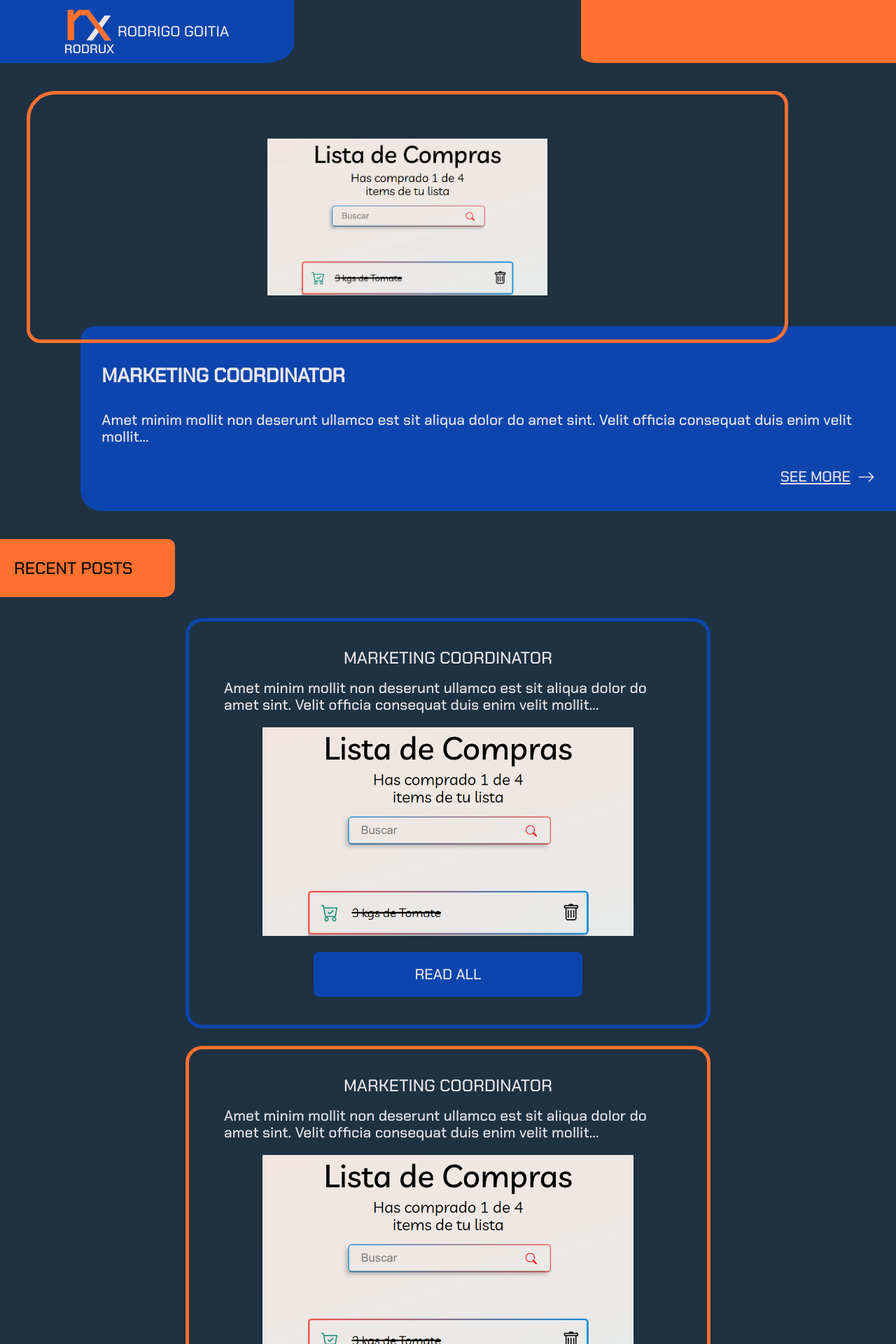
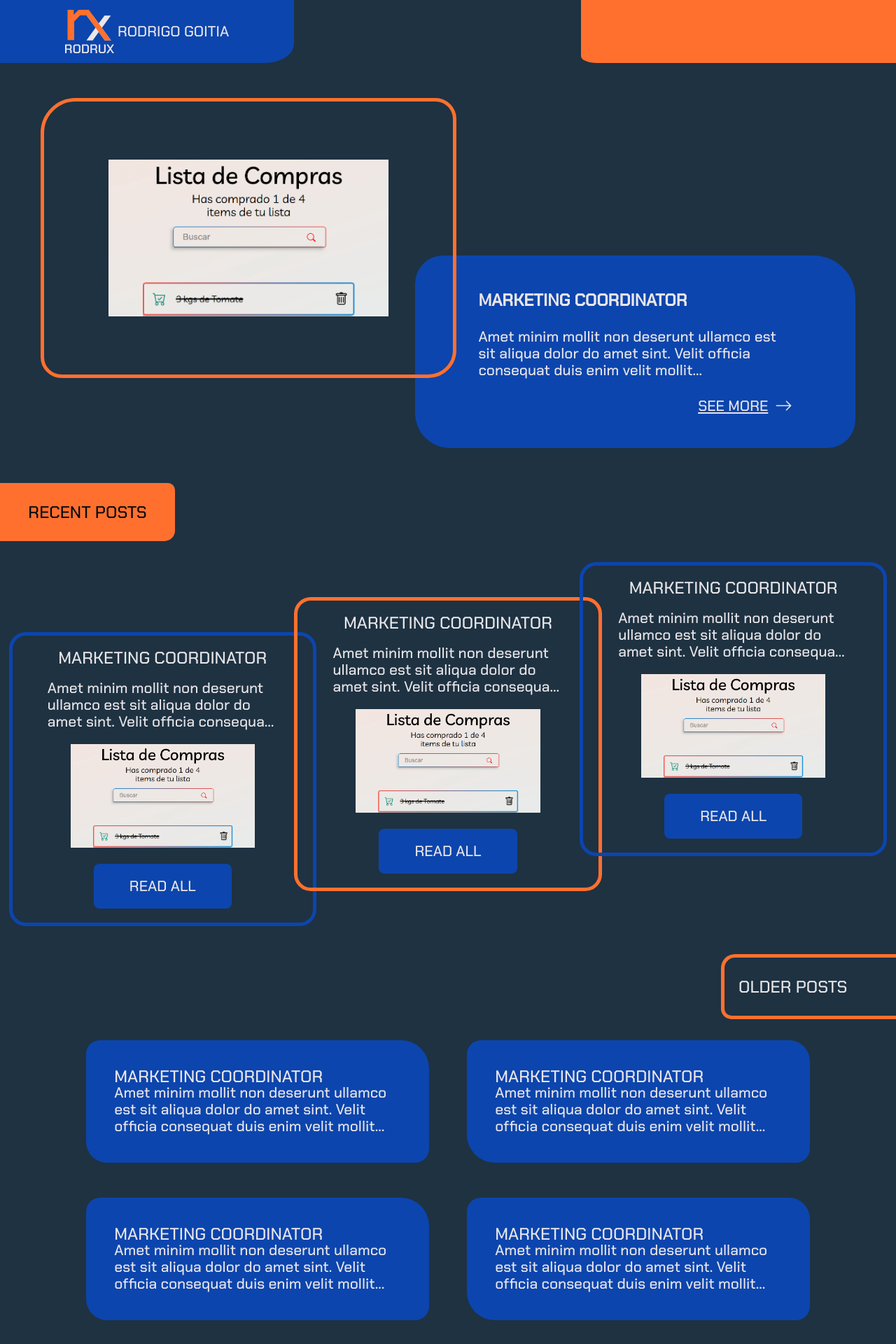
Before and after one commit to rodruxdev/rodruxdev.github.io, a Next.js app: page /blog in a window 1280 px wide. Shown: the top 1920 px of the page at 70% size. Built offline with nearby package versions, Linux system fonts and the light colour scheme.

Commit message:
✨[ADD] Desktop styles in blog page

```diff
--- a/src/styles/BlogHero.module.css
+++ b/src/styles/BlogHero.module.css
@@ -54,3 +54,34 @@
     padding: 40px 30px 25px;
   }
 }
+
+@media (min-width: 1000px) {
+  .blog-hero {
+    width: 91%;
+    max-width: 1300px;
+    height: 500px;
+    margin-block: 50px;
+    margin-inline: auto;
+    grid-template-columns: 46% 5% 49%;
+    grid-template-rows: 45% 35% 20%;
+  }
+  .blog-hero__image {
+    padding: 50px;
+    border-radius: 50px 30px 40px;
+    grid-column: 1 / 3;
+    grid-row: 1 / 3;
+    z-index: 1;
+  }
+  .blog-hero__text-container {
+    padding: 40px 60px;
+    border-radius: 40px 60px 40px 50px;
+    grid-column: 2 / 4;
+    grid-row: 2 / 4;
+  }
+}
+
+@media (min-width: 1200px) {
+  .blog-hero__text-container {
+    padding: 40px 90px;
+  }
+}
--- a/src/styles/OldPosts.module.css
+++ b/src/styles/OldPosts.module.css
@@ -35,3 +35,16 @@
     row-gap: 25px;
   }
 }
+
+@media (min-width: 1000px) {
+  .old-posts {
+    margin-block: 40px;
+  }
+  .old-posts__container {
+    width: 85%;
+    max-width: 1200px;
+    margin-inline: auto;
+    grid-template-columns: repeat(2, 1fr);
+    row-gap: 50px;
+  }
+}
--- a/src/styles/PostCard.module.css
+++ b/src/styles/PostCard.module.css
@@ -36,6 +36,32 @@
     gap: 20px;
   }
   .post-card__image-container {
-    max-width: 530px;
+    width: 530px;
+    max-width: initial;
   }
 }
+
+@media (min-width: 1000px) {
+  .post-card {
+    width: 100%;
+    max-width: 500px;
+    padding: 20px 50px;
+    gap: 20px;
+    grid-row: 1 / 2;
+  }
+  .post-card__image-container {
+    min-width: 250px;
+    width: 80%;
+  }
+  .post-card:first-child {
+    margin-top: 100px;
+    grid-column: 1 / 3;
+  }
+  .post-card:nth-child(2) {
+    margin-top: 50px;
+    grid-column: 2 / 5;
+  }
+  .post-card:nth-child(3) {
+    grid-column: 4 / 6;
+  }
+}
--- a/src/styles/PostLink.module.css
+++ b/src/styles/PostLink.module.css
@@ -25,3 +25,14 @@
     padding: 30px;
   }
 }
+
+@media (min-width: 600px) {
+  .post-link {
+    max-width: 500px;
+    padding: 40px;
+    border-radius: 20px 40px 20px 30px;
+  }
+  .post-link:nth-child(2n) {
+    border-radius: 20px 30px 20px 40px;
+  }
+}
--- a/src/styles/RecentPosts.module.css
+++ b/src/styles/RecentPosts.module.css
@@ -23,8 +23,20 @@
     width: 250px;
     max-width: initial;
     padding: 30px 20px;
+    text-align: center;
   }
   .recent-posts__container {
     row-gap: 25px;
   }
 }
+
+@media (min-width: 1000px) {
+  .recent-posts__container {
+    width: 98%;
+    max-width: 1430px;
+    margin-inline: auto;
+    display: grid;
+    align-items: flex-start;
+    grid-template-columns: 32.5% 2.5% 30% 2.5% 32.5%;
+  }
+}
--- a/src/styles/globals.css
+++ b/src/styles/globals.css
@@ -118,7 +118,7 @@ a:focus {
   p > span {
     font-size: 1.9rem;
   }
-  h3, h4 {
+  h2, h3, h4 {
     font-size: 2.4rem;
   }
 }
@@ -131,7 +131,7 @@ a:focus {
   p > span {
     font-size: 3rem;
   }
-  h3, h4 {
+  h2, h3, h4 {
     font-size: 4rem;
   }
   .blue-border {
```
